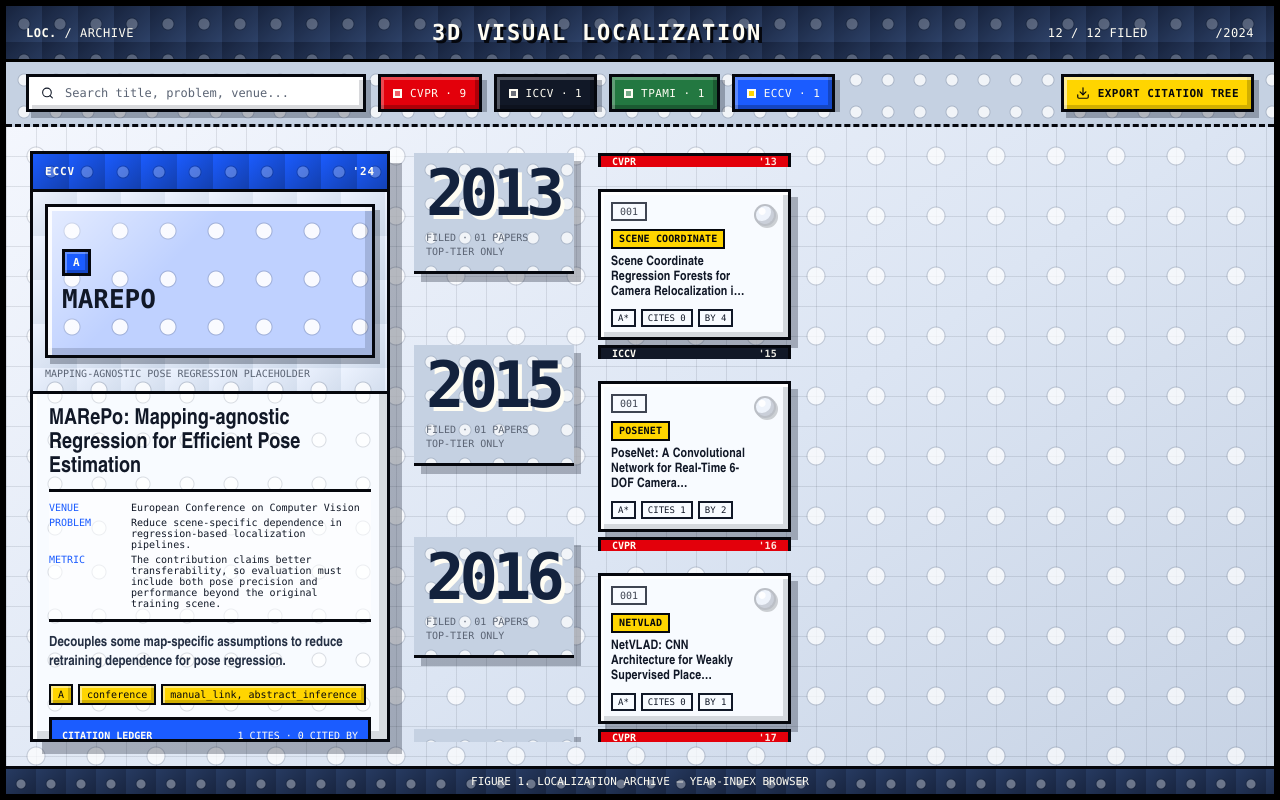
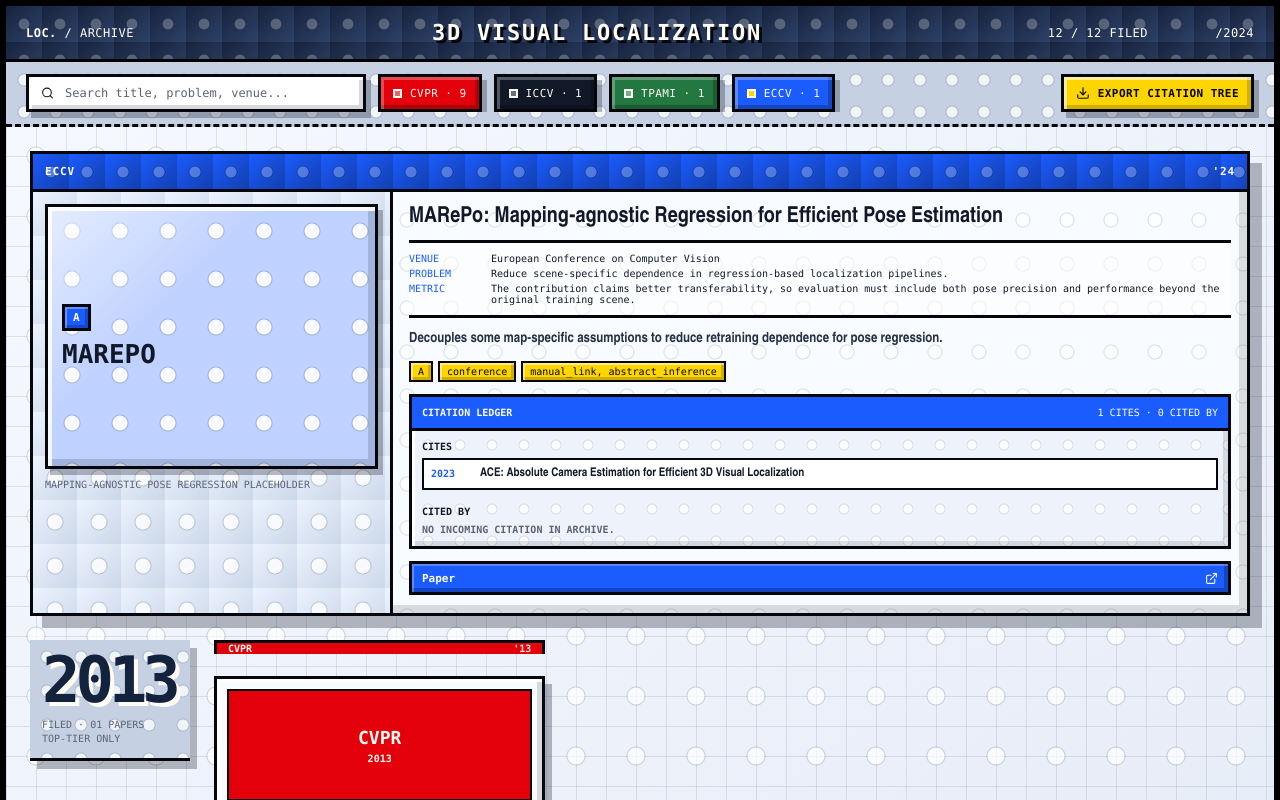
Before and after one commit to kjun627/Localization-Archive, a React (Vite) app in the folder web/: page / in a window 1280 px wide. Shown: the top 800 px of the page. Built offline with nearby package versions, Linux system fonts and the light colour scheme.

Commit message:
feat: make archive image cards scroll vertically

```diff
--- a/web/src/components/ArchiveBrowser.tsx
+++ b/web/src/components/ArchiveBrowser.tsx
@@ -42,6 +42,12 @@ function shortTitle(title: string) {
   const first = title.split(":")[0]?.trim();
   if (!first || first.length > 18) return title.split(/\s+/).slice(0, 2).join(" ");
   return first;
+}
+
+function figureUrl(url: string | undefined) {
+  if (!url) return undefined;
+  if (url.startsWith("http") || url.startsWith("/")) return url;
+  return `${import.meta.env.BASE_URL}${url}`;
 }
 
 function groupByYear(papers: GraphNode[]) {
@@ -168,6 +174,7 @@ export function ArchiveBrowser({
   const selectedTheme = venueTheme(selectedVenue);
   const selectedLinks = selectedPaper?.metadata?.sourceLinks ?? [];
   const selectedFigure = selectedPaper?.metadata?.figure;
+  const selectedFigureUrl = figureUrl(selectedFigure?.url);
   const selectedCites = selectedPaper
     ? citationEdges
         .filter((edge) => edge.source === selectedPaper.key)
@@ -245,8 +252,8 @@ export function ArchiveBrowser({
                 <span>'{String(selectedPaper.metadata?.year ?? "").slice(-2)}</span>
               </div>
               <div className="file-figure">
-                {selectedFigure?.url ? (
-                  <img src={selectedFigure.url} alt={selectedFigure.alt ?? selectedPaper.label} />
+                {selectedFigureUrl ? (
+                  <img src={selectedFigureUrl} alt={selectedFigure?.alt ?? selectedPaper.label} />
                 ) : (
                   <div className="figure-placeholder" aria-label="Paper representative figure placeholder">
                     <span>{selectedPaper.metadata?.venueTier ?? "tier"}</span>
@@ -340,6 +347,7 @@ export function ArchiveBrowser({
                     const theme = venueTheme(venue);
                     const selected = selectedPaper?.key === paper.key;
                     const citationStats = getCitationStats(paper.key, edges);
+                    const cardFigureUrl = figureUrl(paper.metadata?.figure?.url);
                     return (
                       <button
                         className={selected ? "file-card selected" : "file-card"}
@@ -353,6 +361,16 @@ export function ArchiveBrowser({
                           <small>'{String(paper.metadata?.year ?? "").slice(-2)}</small>
                         </span>
                         <span className="file-body">
+                          <span className="card-figure">
+                            {cardFigureUrl ? (
+                              <img src={cardFigureUrl} alt={paper.metadata?.figure?.alt ?? paper.label} />
+                            ) : (
+                              <span className="card-figure-fallback">
+                                {venue}
+                                <small>{paper.metadata?.year}</small>
+                              </span>
+                            )}
+                          </span>
                           <span className="file-index">{String(index + 1).padStart(3, "0")}</span>
                           <span className="file-title">
                             <b>{shortTitle(paper.label)}</b>
--- a/web/src/styles/global.css
+++ b/web/src/styles/global.css
@@ -37,12 +37,13 @@ html,
 body,
 #root {
   width: 100%;
-  height: 100%;
+  min-height: 100%;
   margin: 0;
 }
 
 body {
-  overflow: hidden;
+  overflow-x: hidden;
+  overflow-y: auto;
   background:
     radial-gradient(circle at 12% 18%, rgba(255, 213, 0, 0.72) 0 2px, transparent 3px),
     radial-gradient(circle at 72% 28%, rgba(27, 92, 255, 0.34) 0 2px, transparent 3px),
@@ -75,7 +76,7 @@ a {
   position: relative;
   z-index: 1;
   width: 100vw;
-  height: 100vh;
+  min-height: 100vh;
   display: grid;
   grid-template-rows: auto auto 1fr auto;
   background:
@@ -85,7 +86,7 @@ a {
     linear-gradient(145deg, #f7f9ff, #dce5f3 58%, #c6d2e4);
   background-size: 60px 60px, 30px 30px, 30px 30px, auto;
   border: 6px solid #000000;
-  overflow: hidden;
+  overflow: visible;
 }
 
 .ledger {
@@ -239,18 +240,19 @@ a {
   position: relative;
   min-height: 0;
   display: grid;
-  grid-template-columns: 360px minmax(0, 1fr);
-  gap: 24px;
+  grid-template-columns: 1fr;
+  gap: 22px;
   padding: 24px;
-  overflow: hidden;
+  overflow: visible;
 }
 
 .archive-scroller {
   position: relative;
   min-height: 0;
+  width: 100%;
   overflow-x: hidden;
-  overflow-y: auto;
-  padding: 2px 20px 44px 0;
+  overflow-y: visible;
+  padding: 2px 0 44px;
   scroll-behavior: smooth;
 }
 
@@ -276,7 +278,7 @@ a {
   min-height: 100%;
   display: grid;
   gap: 34px;
-  padding: 0 12px 80px 0;
+  padding: 0 0 80px;
 }
 
 .year-column {
@@ -343,7 +345,7 @@ a {
 
 .file-card {
   position: relative;
-  height: var(--card-h);
+  min-height: 282px;
   width: 100%;
   padding: 0;
   display: grid;
@@ -399,10 +401,10 @@ a {
   min-width: 0;
   display: grid;
   grid-template-columns: 1fr;
-  grid-template-rows: auto minmax(0, 1fr) auto;
+  grid-template-rows: 112px auto minmax(0, 1fr) auto;
   align-items: stretch;
   gap: 8px;
-  padding: 10px 42px 10px 10px;
+  padding: 10px;
   border: var(--outline);
   background: var(--space-panel);
   color: var(--space-ink);
@@ -415,7 +417,7 @@ a {
 .file-body::after {
   content: "";
   position: absolute;
-  top: 12px;
+  top: 124px;
   right: 12px;
   width: 18px;
   height: 18px;
@@ -427,6 +429,43 @@ a {
   box-shadow:
     inset -3px -3px 0 rgba(17, 24, 39, 0.16),
     2px 2px 0 rgba(5, 7, 13, 0.18);
+}
+
+.card-figure {
+  min-width: 0;
+  height: 112px;
+  display: block;
+  overflow: hidden;
+  border: 2px solid var(--lego-black);
+  background:
+    radial-gradient(circle at 18px 18px, rgba(255, 255, 255, 0.78) 0 5px, rgba(8, 18, 38, 0.16) 6px, transparent 7px),
+    color-mix(in srgb, var(--tone), #ffffff 72%);
+  background-size: 36px 36px, auto;
+}
+
+.card-figure img {
+  width: 100%;
+  height: 100%;
+  display: block;
+  object-fit: cover;
+}
+
+.card-figure-fallback {
+  height: 100%;
+  padding: 10px;
+  display: grid;
+  align-content: center;
+  gap: 5px;
+  color: var(--tone-ink);
+  background: var(--tone);
+  font-family: var(--pixel);
+  font-size: 18px;
+  font-weight: 900;
+  text-align: center;
+}
+
+.card-figure-fallback small {
+  font-size: 10px;
 }
 
 .file-card.selected .file-body {
@@ -504,8 +543,9 @@ a {
   bottom: auto;
   width: 100%;
   min-height: 0;
-  display: flex;
-  flex-direction: column;
+  display: grid;
+  grid-template-columns: minmax(260px, 360px) minmax(0, 1fr);
+  grid-template-rows: auto minmax(0, 1fr);
   overflow: hidden;
   border: var(--outline);
   background:
@@ -520,6 +560,7 @@ a {
 }
 
 .file-tag {
+  grid-column: 1 / -1;
   min-height: 38px;
   padding: 0 12px;
   display: flex;
@@ -539,12 +580,15 @@ a {
 }
 
 .file-figure {
+  grid-column: 1;
+  grid-row: 2;
   min-height: 168px;
   padding: 12px;
   display: grid;
   align-content: stretch;
   gap: 10px;
-  border-bottom: var(--outline);
+  border-right: var(--outline);
+  border-bottom: 0;
   background:
     radial-gradient(circle at 22px 22px, rgba(255, 255, 255, 0.82) 0 7px, rgba(8, 18, 38, 0.17) 8px, transparent 9px),
     linear-gradient(135deg, #edf3ff, #cbd7e8);
@@ -613,10 +657,12 @@ a {
 }
 
 .file-content {
+  grid-column: 2;
+  grid-row: 2;
   flex: 1;
   min-height: 0;
   padding: 14px 16px 18px;
-  overflow-y: auto;
+  overflow: visible;
 }
 
 .file-content h2 {
@@ -836,6 +882,20 @@ a {
     bottom: auto;
     width: auto;
     margin: 16px;
+    grid-template-columns: 1fr;
+    grid-template-rows: auto;
+  }
+
+  .file-tag,
+  .file-figure,
+  .file-content {
+    grid-column: 1;
+    grid-row: auto;
+  }
+
+  .file-figure {
+    border-right: 0;
+    border-bottom: var(--outline);
   }
 
   .archive-scroller {
```
